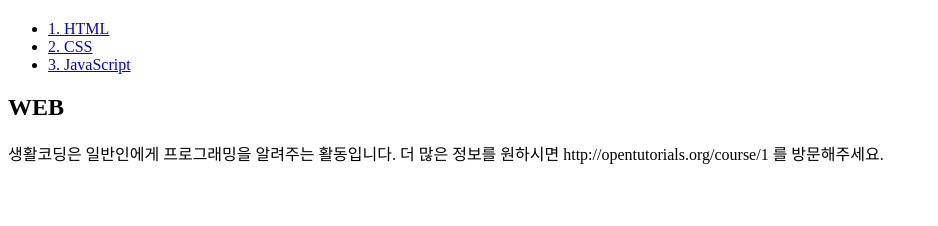
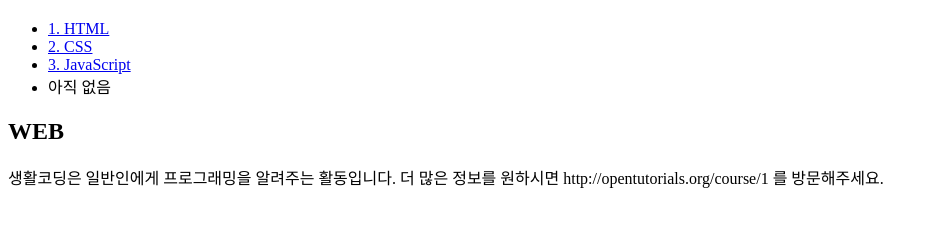
Before and after one commit to Ha-MinHo/web1, a plain HTML site: page index.html in a window 1280 px wide. Shown: the part 60-286 px from the top of the page, without its empty margins (0-938 px from the left). Drawn offline with Linux system fonts and the light colour scheme.

Commit message:
Update index.html

```diff
--- a/index.html
+++ b/index.html
@@ -10,6 +10,7 @@
         <li><a href="1.html">1. HTML</a></li>
         <li><a href="2.html">2. CSS</a></li>
         <li><a href="3.html">3. JavaScript</a></li>
+        <li>아직 없음</li>
     </ul>
     <h2>WEB</h2>
     <p>생활코딩은 일반인에게 프로그래밍을 알려주는 활동입니다. 더 많은 정보를 원하시면 http://opentutorials.org/course/1 를 방문해주세요.
```
